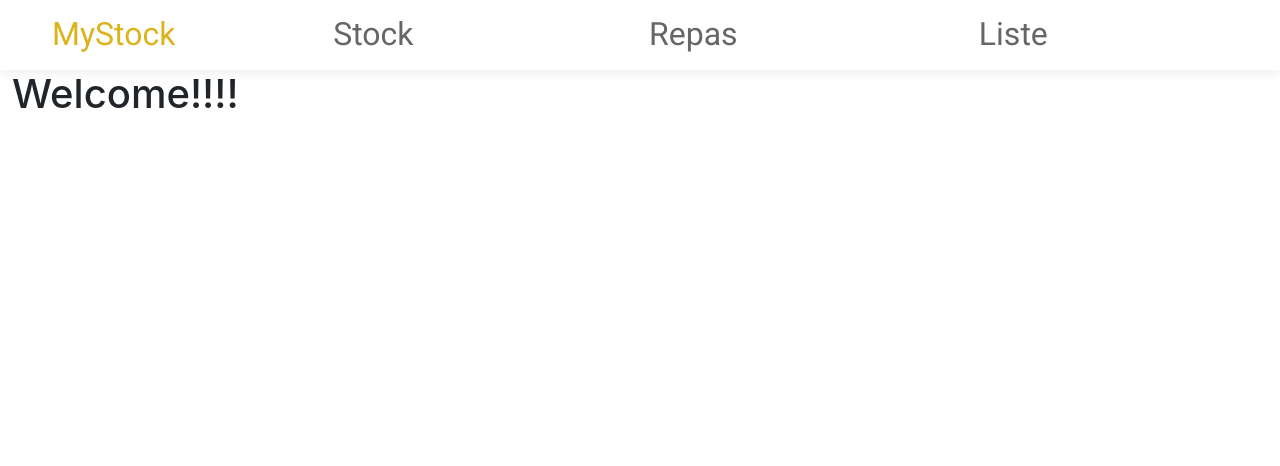
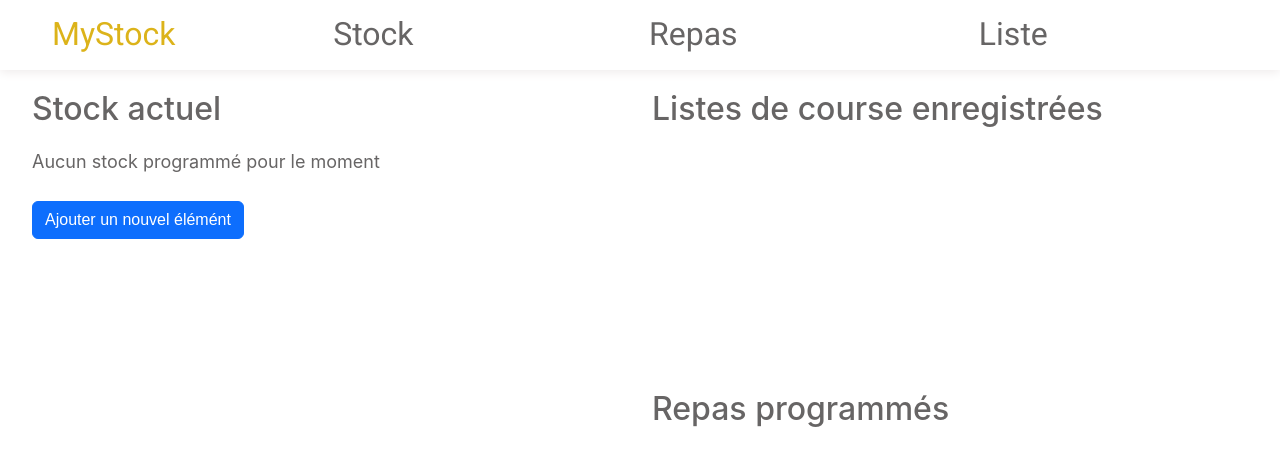
Before and after one commit to plouiserre/ShoppingManagerV2, a React (Create React App) app in the folder shopping-manager-front/: page / in a window 1280 px wide. Shown: the top 466 px of the page. Built offline with nearby package versions, Linux system fonts and the light colour scheme.

Commit message:
developped welcome page

```diff
--- /dev/null
+++ b/shopping-manager-front/src/components/ListResume/ListResume.jsx
@@ -0,0 +1,5 @@
+import s from "./style.module.css";
+
+export function ListResume() {
+  return <h1>Listes de course enregistrées</h1>;
+}
--- /dev/null
+++ b/shopping-manager-front/src/components/MealResume/MealResume.jsx
@@ -0,0 +1,3 @@
+export function MealResume() {
+  return <h1>Repas programmés</h1>;
+}
--- /dev/null
+++ b/shopping-manager-front/src/components/StockResume/StockResume.jsx
@@ -0,0 +1,20 @@
+import s from "./style.module.css";
+
+export function StockResume() {
+  function simulateBehavior() {
+    alert("go to add stock");
+  }
+  return (
+    <div>
+      <h1>Stock actuel</h1>
+      <p className={`${s.text}`}>Aucun stock programmé pour le moment</p>
+      <button
+        type="button"
+        className={`${s.AddStock} btn btn-primary`}
+        onClick={() => simulateBehavior()}
+      >
+        Ajouter un nouvel élémént
+      </button>
+    </div>
+  );
+}
--- /dev/null
+++ b/shopping-manager-front/src/components/StockResume/style.module.css
@@ -0,0 +1,10 @@
+.text{
+    margin-top: 20px;
+    color : #676565;
+    font-size: large;
+}
+
+.AddStock{
+    font-family: "Gill Sans Extrabold", sans-serif;
+    margin-top: 10px;
+}
--- a/shopping-manager-front/src/pages/Welcome/Welcome.jsx
+++ b/shopping-manager-front/src/pages/Welcome/Welcome.jsx
@@ -1,3 +1,20 @@
+import { ListResume } from "../../components/ListResume/ListResume";
+import { MealResume } from "../../components/MealResume/MealResume";
+import { StockResume } from "../../components/StockResume/StockResume";
+import s from "./style.module.css";
+
 export function Welcome() {
-  return <h1>Welcome!!!!</h1>;
+  return (
+    <div className={`row ${s.welcome}`}>
+      <div className="col-6">
+        <StockResume />
+      </div>
+      <div className="col-6">
+        <div className={`${s.list}`}>
+          <ListResume />
+        </div>
+        <MealResume />
+      </div>
+    </div>
+  );
 }
--- /dev/null
+++ b/shopping-manager-front/src/pages/Welcome/style.module.css
@@ -0,0 +1,12 @@
+.welcome{
+    padding : 20px;
+}
+
+.list{
+    min-height: 300px;
+}
+
+h1{
+    font-size: xx-large;
+    color : #676565;
+}
```
Also changed, not shown: shopping-manager-front/src/components/ListResume/style.module.css (added).
